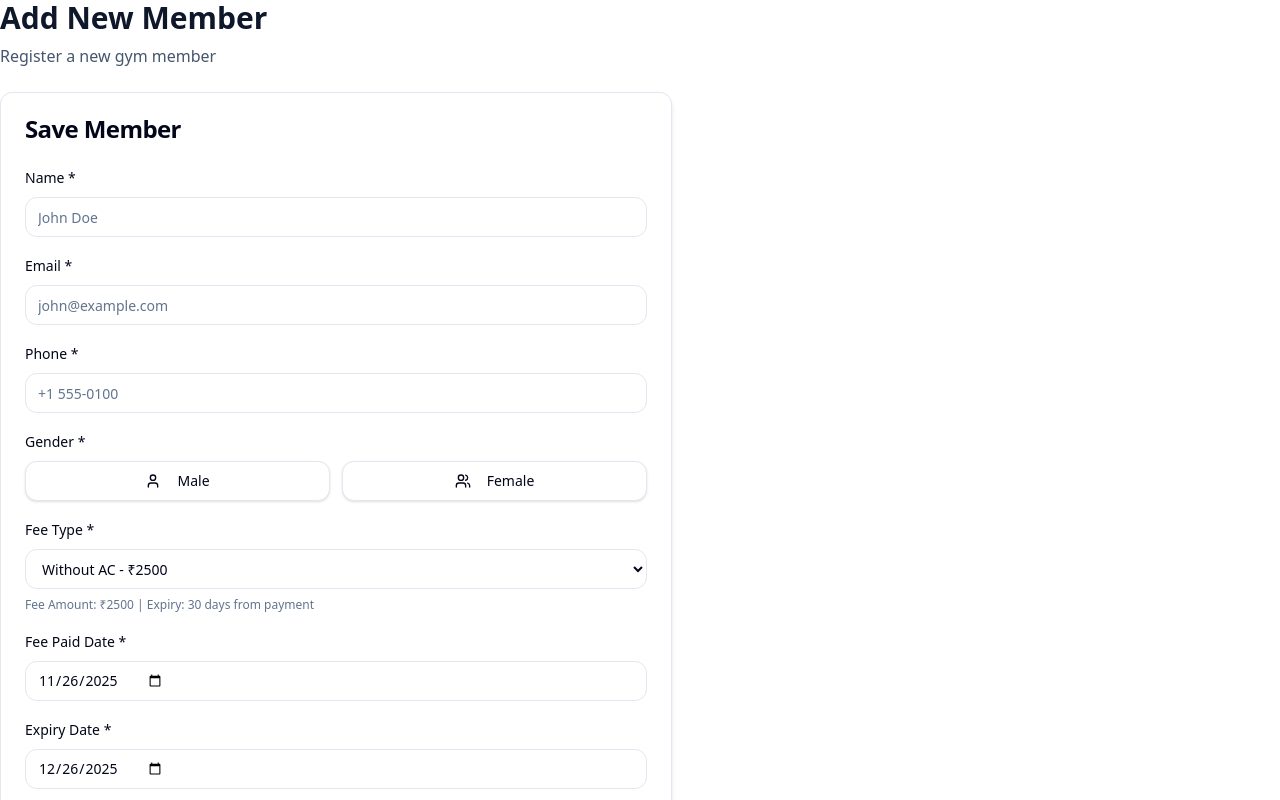
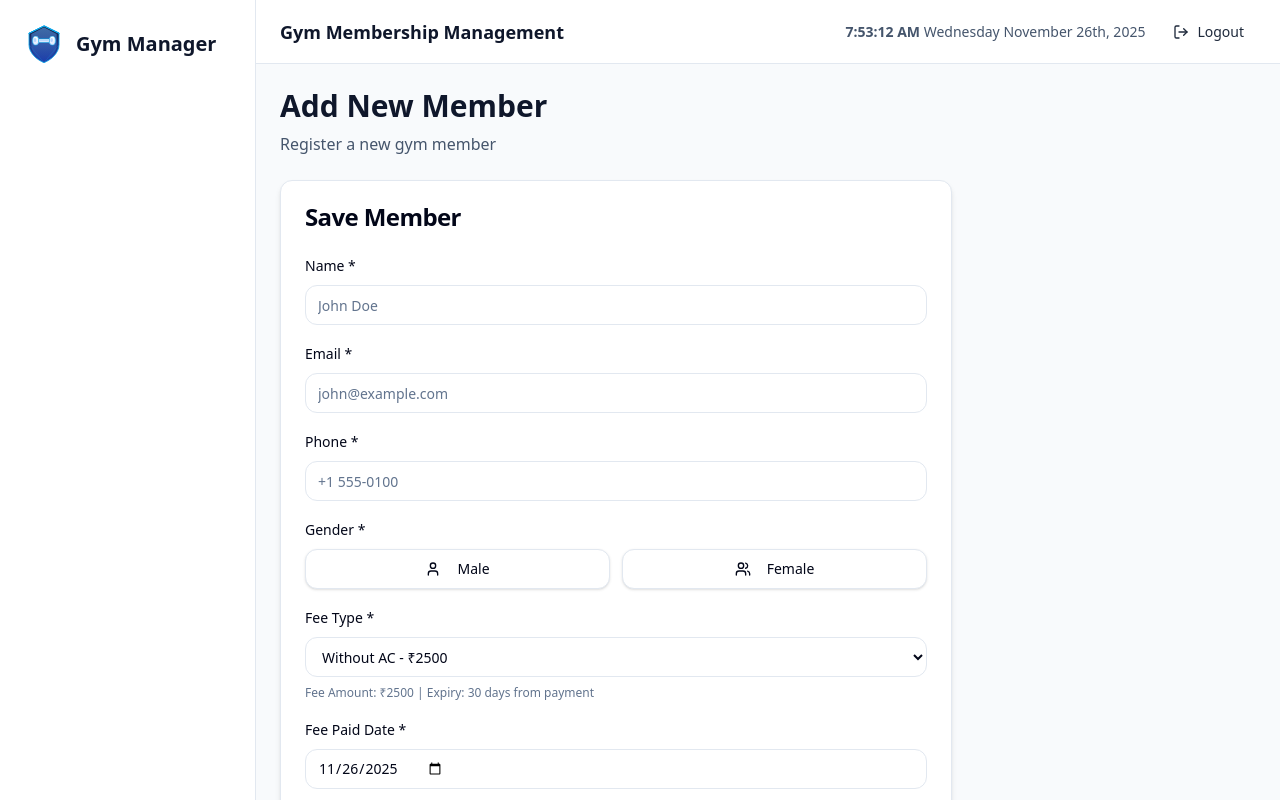
Before and after one commit to imranamjad126/frontendgym, a Next.js app in the folder my-app/: page /members/new in a window 1280 px wide. Shown: the top 800 px of the page. Built offline with nearby package versions, Linux system fonts and the light colour scheme; no server answers.

Commit message:
Final fix: Restore Layout in root, make Header handle loading state, ensure auto-fix has standalone layout

```diff
--- a/my-app/app/auto-fix/layout.tsx
+++ b/my-app/app/auto-fix/layout.tsx
@@ -1,8 +1,13 @@
-// No layout wrapper for auto-fix page - make it completely standalone
+// Standalone layout for auto-fix page - NO Layout wrapper, NO Header, NO Sidebar
+// This page must be accessible without login
 export default function AutoFixLayout({
   children,
 }: {
   children: React.ReactNode;
 }) {
-  return <>{children}</>;
+  return (
+    <div style={{ minHeight: '100vh', backgroundColor: '#f8fafc' }}>
+      {children}
+    </div>
+  );
 }
--- a/my-app/app/layout.tsx
+++ b/my-app/app/layout.tsx
@@ -17,7 +17,7 @@
     <html lang="en">
       <body className="antialiased" suppressHydrationWarning>
         <AuthProvider>
-          {children}
+          <Layout>{children}</Layout>
         </AuthProvider>
       </body>
     </html>
--- a/my-app/components/layout/Header.tsx
+++ b/my-app/components/layout/Header.tsx
@@ -7,7 +7,17 @@
 import { LogOut } from 'lucide-react';
 
 export function Header() {
-  const { user, logout } = useAuth();
+  const { user, logout, loading } = useAuth();
+
+  // Don't redirect, just show header
+  if (loading) {
+    return (
+      <header className="h-16 bg-white border-b border-slate-200 flex items-center justify-between px-6">
+        <h2 className="text-lg font-semibold text-slate-900">Gym Membership Management</h2>
+        <div className="text-sm text-slate-500">Loading...</div>
+      </header>
+    );
+  }
   const [currentDateTime, setCurrentDateTime] = useState<Date | null>(null);
 
   useEffect(() => {
```
